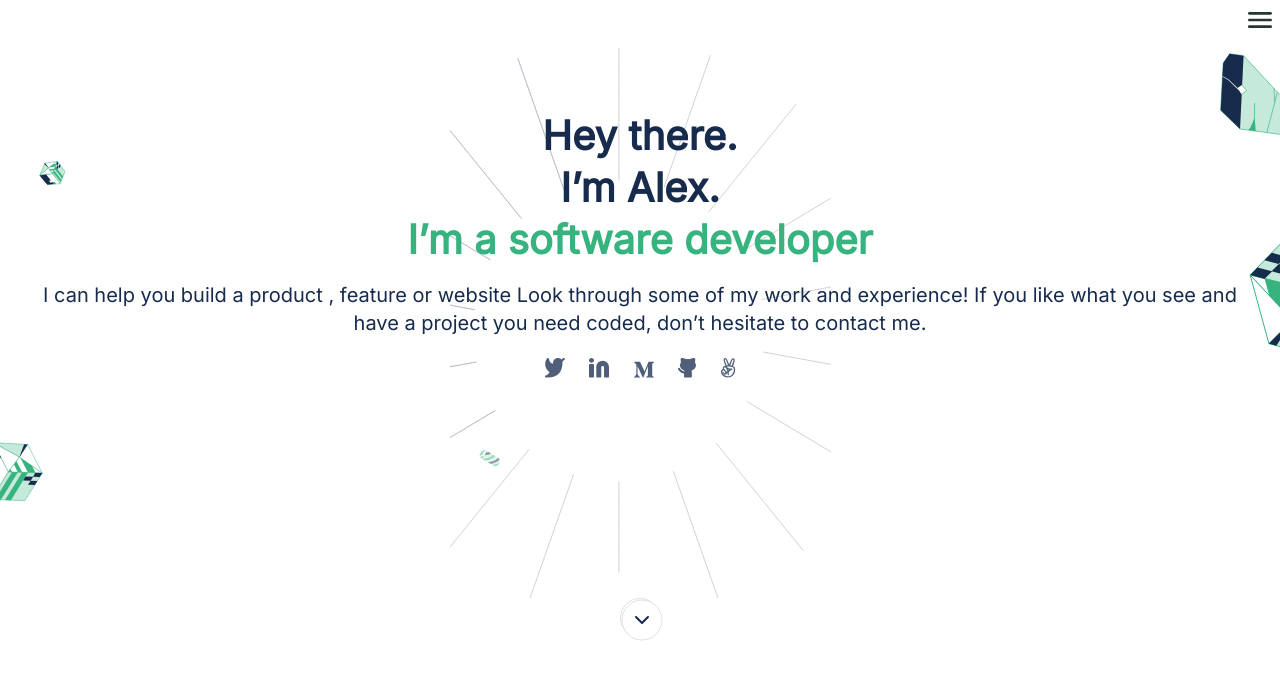
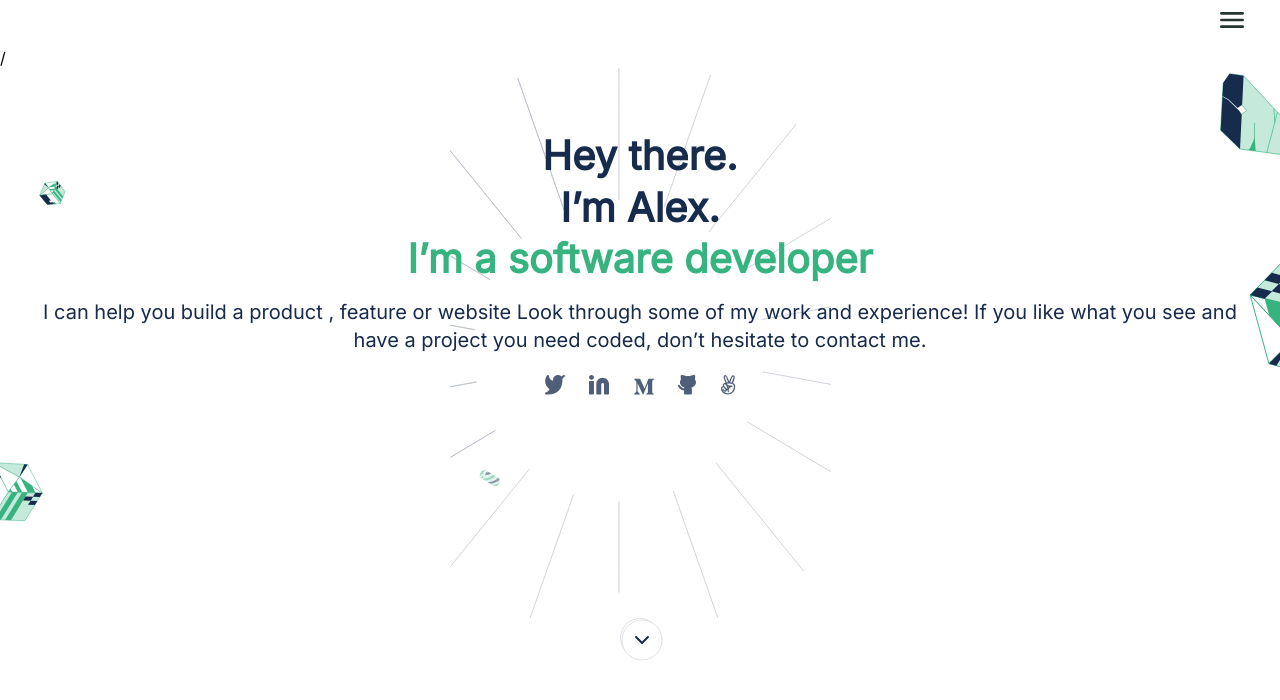
Before and after one commit to roshanasingh4/portfolio, a website: page index.html in a window 1280 px wide. Drawn offline with Linux system fonts and the light colour scheme.

Commit message:
Update index.html and style.css

```diff
--- a/index.html
+++ b/index.html
@@ -9,15 +9,14 @@
     <link rel="stylesheet" href="style.css">
 </head>
 <body>
-    <section class="header">
         <header>
             <nav class="menu_button">
                 <img src="./images/head_icon_menu.svg" width="24px" height="24px" alt="Menu-Icon" >
             </nav>
-        </header>
+        </header>/
         <section class="headline">
             <h1 class="salutation">Hey there.<br>I’m Alex.</h1>
-            <h1 class="intro">I’m a software developer</h1>
+            <h2 class="intro">I’m a software developer</h2>
             <p>I can help you build a product , feature or website Look through some of my work and experience! If you like what you see and have a project you need coded,
                don’t hesitate to contact me.
             </p>
@@ -36,7 +35,5 @@
                 <img src="./images/chevron_down.svg" alt="Icon-down">
             </button>
         </section>
-    </section>
-
     </body>
     </html>
--- a/style.css
+++ b/style.css
@@ -15,7 +15,7 @@
 }
 
 .menu_button {
-  padding: 8px;
+  padding: 8px 36px 8px 8px;
   width: 24px;
   height: 24px;
   top: 4px;
@@ -66,6 +66,9 @@
   margin-top: 0;
   margin-bottom: 0;
   color: #36b37e;
+  font-size: 40px;
+  font-weight: 700;
+  text-align: center;
 }
 
 .header {
```
